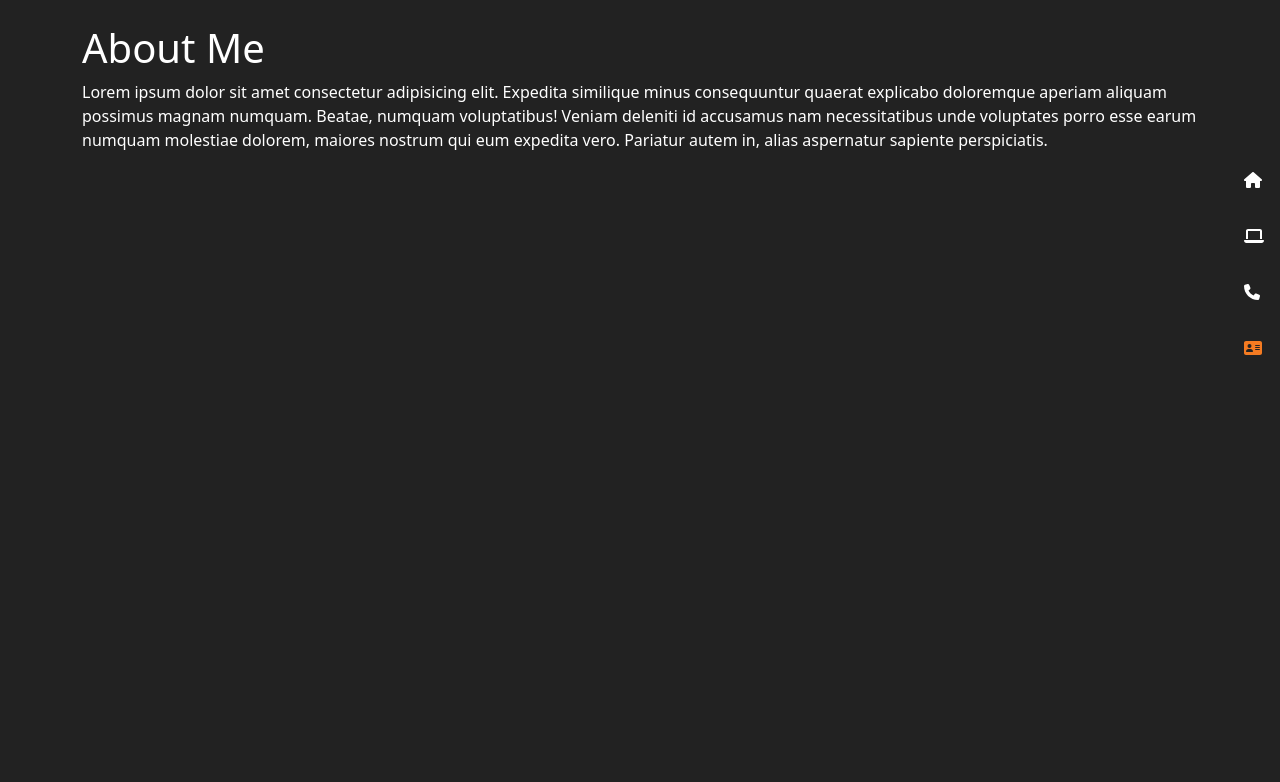
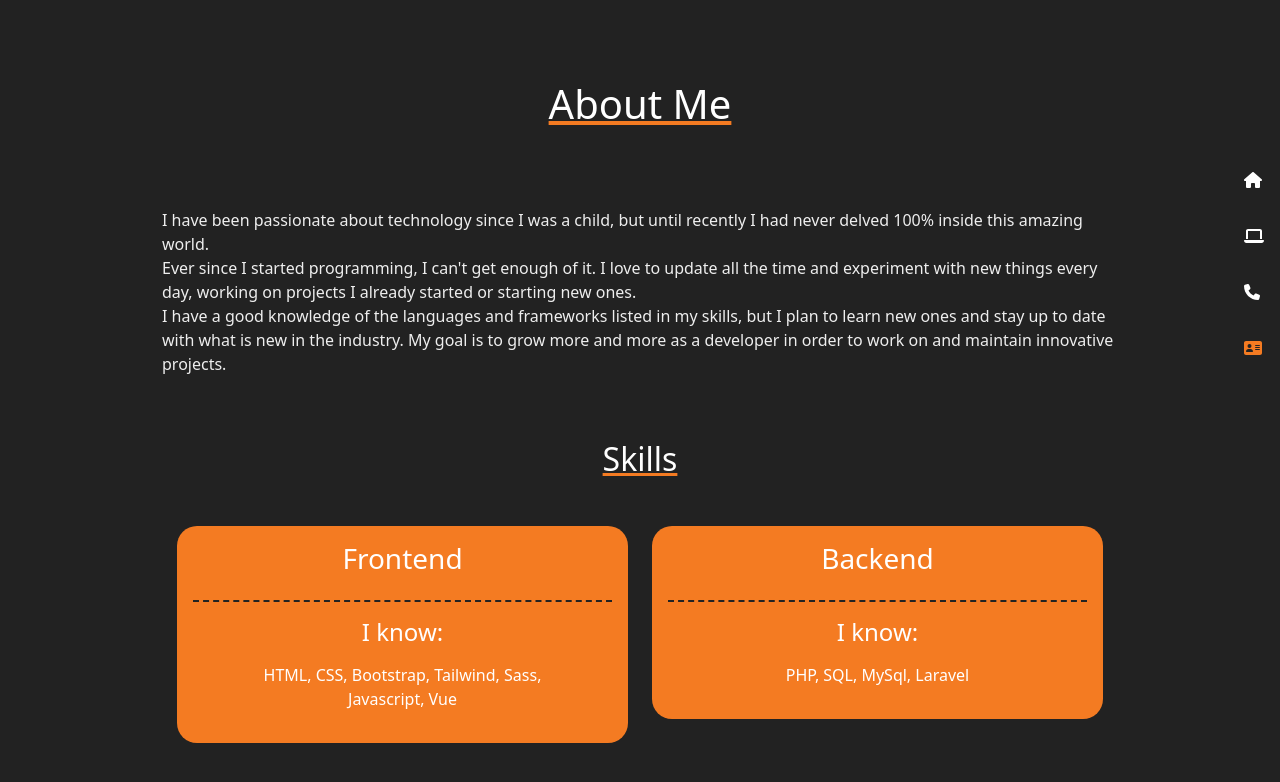
Before and after one commit to Gianmarco-Leone/vite-boolfolio, a Vue app: page /about-me in a window 1280 px wide. Shown: the top 782 px of the page. Built offline with nearby package versions, Linux system fonts and the light colour scheme.

Commit message:
improve contents

```diff
--- /dev/null
+++ b/src/assets/scss/partials/_animation.scss
@@ -0,0 +1,10 @@
+.my-fade-from-bottom {
+  animation: fadeFromBottom 1s linear;
+}
+
+@keyframes fadeFromBottom {
+  from {
+    opacity: 0;
+    transform: translateY(200px);
+  }
+}
--- a/src/assets/scss/style.scss
+++ b/src/assets/scss/style.scss
@@ -43,4 +43,9 @@ body {
       opacity: 0.8;
     }
   }
+
+  .primary-underline {
+    text-decoration: underline;
+    text-decoration-color: $primary-color;
+  }
 }
--- /dev/null
+++ b/src/components/AppSkills.vue
@@ -0,0 +1,55 @@
+<script>
+export default {
+  name: "AppSkills",
+};
+</script>
+
+<template>
+  <div class="row justify-content-center">
+    <h2 class="text-center primary-underline my-5">Skills</h2>
+
+    <div class="col-5">
+      <div class="my-card">
+        <div class="my-card-header">
+          <h3>Frontend</h3>
+        </div>
+        <div class="my-card-body">
+          <h4 class="mb-3">I know:</h4>
+          <p>HTML, CSS, Bootstrap, Tailwind, Sass, Javascript, Vue</p>
+        </div>
+      </div>
+    </div>
+
+    <div class="col-5">
+      <div class="my-card">
+        <div class="my-card-header">
+          <h3>Backend</h3>
+        </div>
+        <div class="my-card-body">
+          <h4 class="mb-3">I know:</h4>
+          <p>PHP, SQL, MySql, Laravel</p>
+        </div>
+      </div>
+    </div>
+  </div>
+</template>
+
+<style lang="scss" scoped>
+@use "../assets/scss/partials/variables" as *;
+
+.my-card {
+  text-align: center;
+  background-color: $primary-color;
+  border-radius: 20px;
+
+  .my-card-header {
+    margin: 0 1rem;
+    padding: 1rem 0;
+    border-bottom: 2px dashed $bg-color;
+  }
+
+  .my-card-body {
+    padding: 1rem 3rem;
+  }
+}
+</style>
--- a/src/pages/AboutMePage.vue
+++ b/src/pages/AboutMePage.vue
@@ -1,29 +1,59 @@
 <script>
 // COMPONENTS
 import AppSideNav from "../components/AppSideNav.vue";
+import AppSkills from "../components/AppSkills.vue";
 
 export default {
   name: "AboutMePage",
 
   components: {
     AppSideNav,
+    AppSkills,
   },
 };
 </script>
 
 <template>
-  <section class="container py-4">
-    <h1>About Me</h1>
+  <section class="container">
+    <h1 class="text-center primary-underline">About Me</h1>
     <p>
-      Lorem ipsum dolor sit amet consectetur adipisicing elit. Expedita
-      similique minus consequuntur quaerat explicabo doloremque aperiam aliquam
-      possimus magnam numquam. Beatae, numquam voluptatibus! Veniam deleniti id
-      accusamus nam necessitatibus unde voluptates porro esse earum numquam
-      molestiae dolorem, maiores nostrum qui eum expedita vero. Pariatur autem
-      in, alias aspernatur sapiente perspiciatis.
+      I have been passionate about technology since I was a child, but until
+      recently I had never delved 100% inside this amazing world.
+      <!-- Sono appassionato di tecnologia sin da quando ero bambino, ma fino a poco
+      fa non mi ero mai addentrato al 100% all'interno di questo fantastico
+      mondo. -->
+      <br />
+      Ever since I started programming, I can't get enough of it. I love to
+      update all the time and experiment with new things every day, working on
+      projects I already started or starting new ones.
+      <!-- Da quando ho iniziato a programmare, non riesco più a farne a meno. Amo
+      aggiornarmi in continuazione e sperimentare ogni giorno cose nuove,
+      lavorando su progetti già avviati o iniziandone di nuovi. -->
+      <br />
+      I have a good knowledge of the languages and frameworks listed in my
+      skills, but I plan to learn new ones and stay up to date with what is new
+      in the industry. My goal is to grow more and more as a developer in order
+      to work on and maintain innovative projects.
+      <!-- Ho una buona conoscenza dei linguaggi e dei framework elencati nelle mie
+      skills, ma ho intenzione di impararne di nuovi e rimanere sempre
+      aggiornato con quelle che sono le novità richieste dal settore. Il mio
+      obiettivo è di crescere sempre più come sviluppatore, per poter lavorare e
+      mantenere progetti innovativi. -->
     </p>
+
+    <AppSkills />
+
     <AppSideNav />
   </section>
 </template>
 
-<style lang="scss" scoped></style>
+<style lang="scss" scoped>
+h1 {
+  margin: 5rem;
+}
+
+p {
+  color: #eee;
+  padding: 0 5rem;
+}
+</style>
--- a/src/pages/ContactsPage.vue
+++ b/src/pages/ContactsPage.vue
@@ -15,7 +15,7 @@ export default {
 
 <template>
   <section class="container py-4">
-    <h1 class="my-3">Contact me</h1>
+    <h1 class="primary-underline my-3">Contact me</h1>
     <ul>
       <li><strong>Mobile:</strong> 3929873496</li>
       <li><strong>Email:</strong> gianmarcoleone96@gmail.com</li>
--- a/src/pages/HomePage.vue
+++ b/src/pages/HomePage.vue
@@ -5,7 +5,7 @@ export default {
 </script>
 
 <template>
-  <section class="d-flex align-items-center py-4">
+  <section class="d-flex align-items-center py-4 my-fade-from-bottom">
     <div class="container">
       <div class="row justify-content-center">
         <div class="col-3">
@@ -44,9 +44,10 @@ export default {
 
 <style lang="scss" scoped>
 @use "../assets/scss/partials/variables" as *;
+@use "../assets/scss/partials/animation" as *;
 
 section {
-  height: 100vh;
+  min-height: 100vh;
 
   .col-12 {
     min-height: 400px;
```
